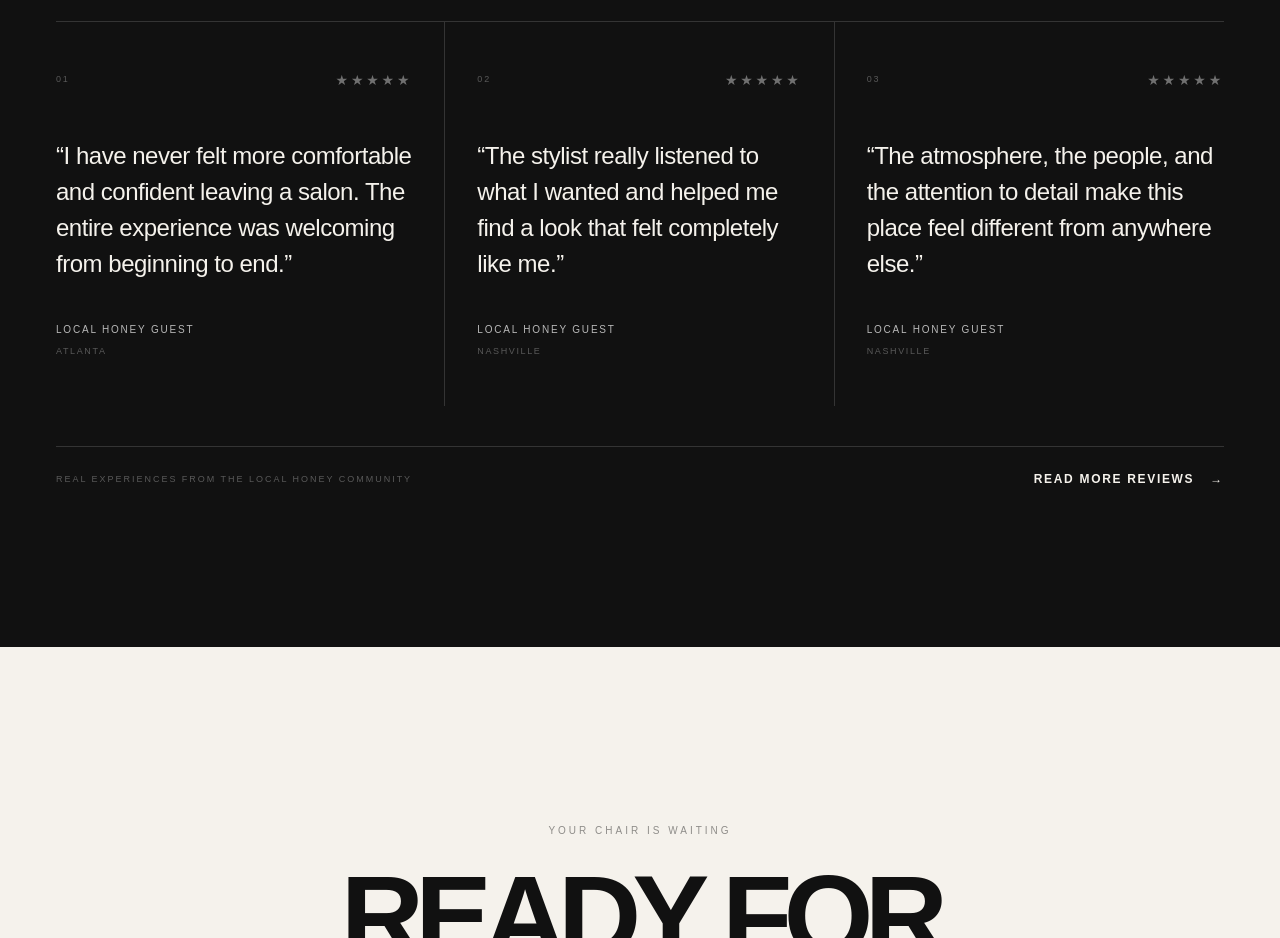
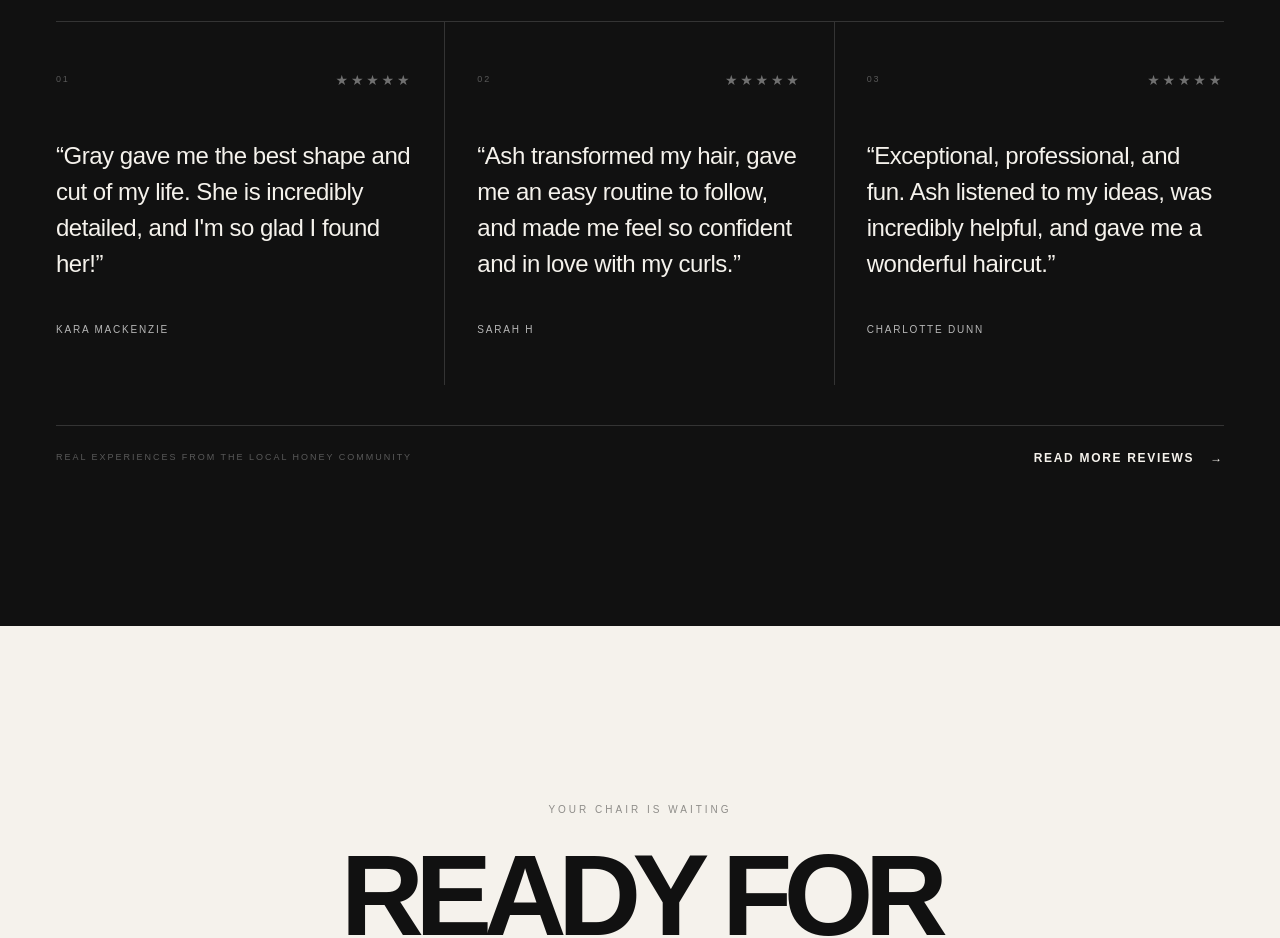
Before and after one commit to Bernerlee/local-honey-redesign, a React (Vite) app: page / in a window 1280 px wide. Shown: the part 10620-11558 px from the top of the page. Built offline with nearby package versions, Linux system fonts and the light colour scheme.

Commit message:
feat: update reviews in ReviewSection component for improved testimonials

```diff
--- a/src/components/ReviewSection.jsx
+++ b/src/components/ReviewSection.jsx
@@ -1,21 +1,18 @@
 const reviews = [
   {
     quote:
-      "I have never felt more comfortable and confident leaving a salon. The entire experience was welcoming from beginning to end.",
-    name: "Local Honey Guest",
-    location: "Atlanta",
+      "Gray gave me the best shape and cut of my life. She is incredibly detailed, and I'm so glad I found her!",
+    name: "Kara Mackenzie",
   },
   {
     quote:
-      "The stylist really listened to what I wanted and helped me find a look that felt completely like me.",
-    name: "Local Honey Guest",
-    location: "Nashville",
+      "Ash transformed my hair, gave me an easy routine to follow, and made me feel so confident and in love with my curls.",
+    name: "Sarah H",
   },
   {
     quote:
-      "The atmosphere, the people, and the attention to detail make this place feel different from anywhere else.",
-    name: "Local Honey Guest",
-    location: "Nashville",
+      "Exceptional, professional, and fun. Ash listened to my ideas, was incredibly helpful, and gave me a wonderful haircut.",
+    name: "Charlotte Dunn",
   },
 ];
 
@@ -71,10 +68,6 @@ const ReviewsSection = () => {
                 <p className="text-[10px] font-medium uppercase tracking-[0.18em] text-white/70">
                   {review.name}
                 </p>
-
-                <p className="mt-2 text-[9px] uppercase tracking-[0.18em] text-white/30">
-                  {review.location}
-                </p>
               </div>
             </article>
           ))}
```
